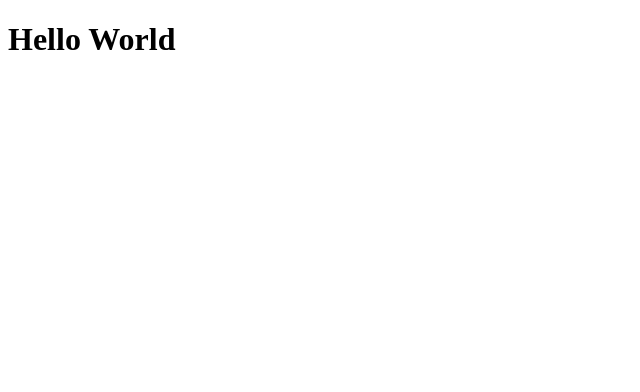
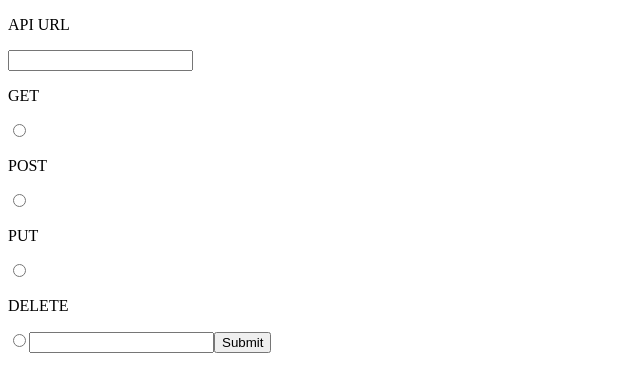
Before and after one commit to SjaanHydrick/class-29, a React app: page / in a window 1280 px wide. Shown: the top 392 px of the page, without its empty margins (0-640 px from the left). Built offline with nearby package versions, Linux system fonts and the light colour scheme.

Commit message:
App.js updated

```diff
--- a/src/components/app/App.jsx
+++ b/src/components/app/App.jsx
@@ -1,5 +1,8 @@
 import React from 'react';
+import Resty from '../../container/Resty';
 
 export default function App() {
-  return <h1>Hello World</h1>;
+  return (
+    <Resty />
+  );
 }
```
